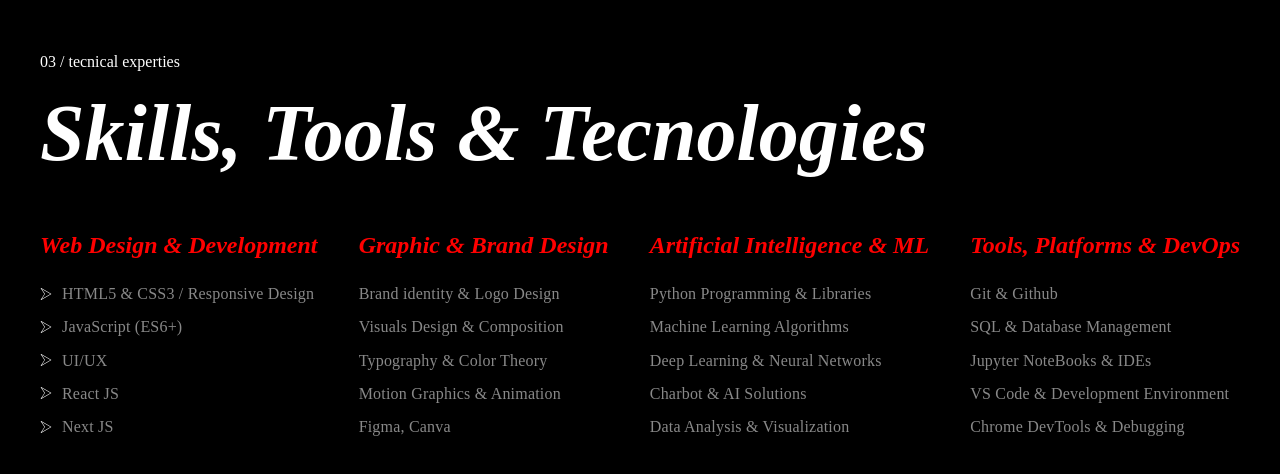
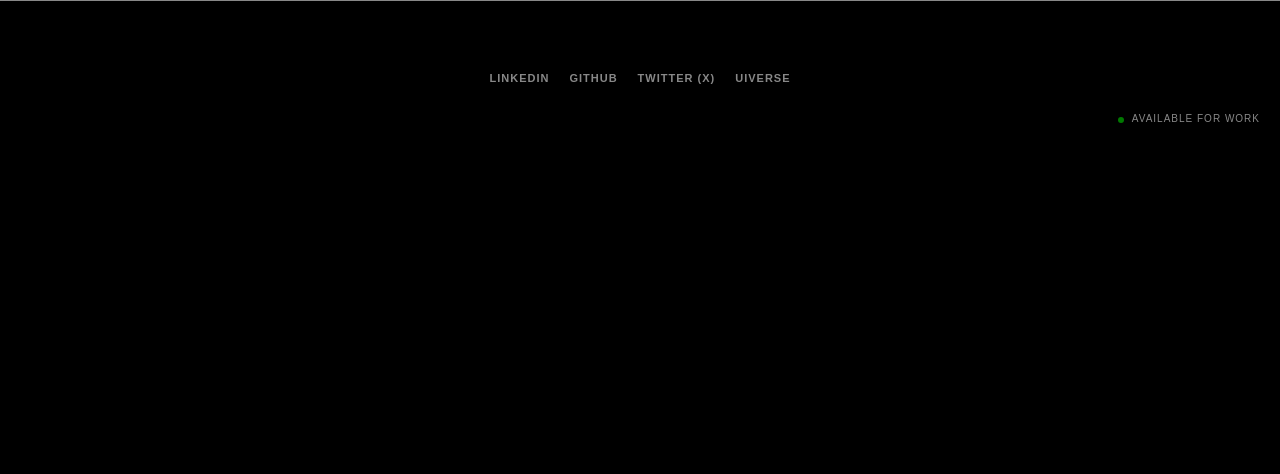
Before and after one commit to byllzz/portfolio, a React (Vite) app: page / in a window 1280 px wide. Shown: the top 474 px of the page. Built offline with nearby package versions, Linux system fonts and the light colour scheme; a web font is replaced by a local one.

Commit message:
footer section added

```diff
--- a/src/App.jsx
+++ b/src/App.jsx
@@ -1,10 +1,12 @@
 import React from 'react'
 import SkillsSection from './sections/SkillsSection';
+import Footer from './sections/Footer';
 
 export default function App() {
   return (
   <>
-  <SkillsSection />
+  {/* <SkillsSection /> */}
+  <Footer />
   </>
   )
 }
--- a/src/index.css
+++ b/src/index.css
@@ -1,3 +1,4 @@
+@import url('https://fonts.googleapis.com/css2?family=Outfit:wght@100..900&display=swap');
 *,
 *::after ,
 * ::before {
@@ -35,6 +36,7 @@ body {
   font-style: normal;
   background-color: var(--background);
   color: var(--txt-color);
+  overflow-x: hidden;
 }
 ::selection {
   background-color: #ff0000;
--- /dev/null
+++ b/src/sections/Footer.jsx
@@ -0,0 +1,27 @@
+import React from 'react'
+import styles from '../styles/Footer.module.css'
+
+export default function Footer() {
+  return (
+   <footer role='footer'>
+    <div className={styles.footerLinks}>
+      <a href="" target='_blank'>
+        Linkedin
+      </a>
+      <a href="" target='_blank'>
+        Github
+      </a>
+      <a href="" target='_blank'>
+        Twitter (X)
+      </a>
+      <a href="" target='_blank'>
+        Uiverse
+      </a>
+    </div>
+    <div className={styles.availableTag}>
+      <div className={styles.scanDot}></div>
+      <p>AVAILABLE FOR WORK</p>
+    </div>
+   </footer>
+  )
+}
--- /dev/null
+++ b/src/styles/Footer.module.css
@@ -0,0 +1,61 @@
+footer {
+  width: 100%;
+  max-width: 100%;
+  margin: auto;
+  padding: 70px;
+  display: flex;
+  align-items: center;
+  justify-content: center;
+  position: relative;
+  flex-wrap: nowrap;
+  border-top: 1px solid #888888;
+  overflow-x: hidden;
+}
+.footerLinks {
+  display: flex;
+  align-items: center;
+  gap: 20px;
+}
+.footerLinks a {
+font-family:"Jetbrains Mono" , sans-serif;
+color: #888888;
+text-transform: uppercase;
+font-size: 11px;
+font-weight: 600;
+letter-spacing:1px;
+}
+.footerLinks a:hover {
+  color: #ff0000;
+}
+.availableTag {
+  position: absolute;
+  bottom: 30px;
+  right: 20px;
+  display: flex;
+  align-items: center;
+  gap: 8px;
+}
+.scanDot {
+  height: 6px;
+  width: 6px;
+  background-color: green;
+  border-radius: 50%;
+  animation: pulse .7s ease infinite alternate;
+  transition: all .3s ease;
+}
+@keyframes pulse {
+  0% {
+    opacity: .7;
+  }
+  100% {
+    opacity: 1;
+    filter: brightness(2);
+  }
+}
+.availableTag p {
+font-family:"Jetbrains Mono" , sans-serif;
+  font-size: 10px;
+  text-transform: uppercase;
+  letter-spacing: 1px;
+  color: #888888;
+}
```
